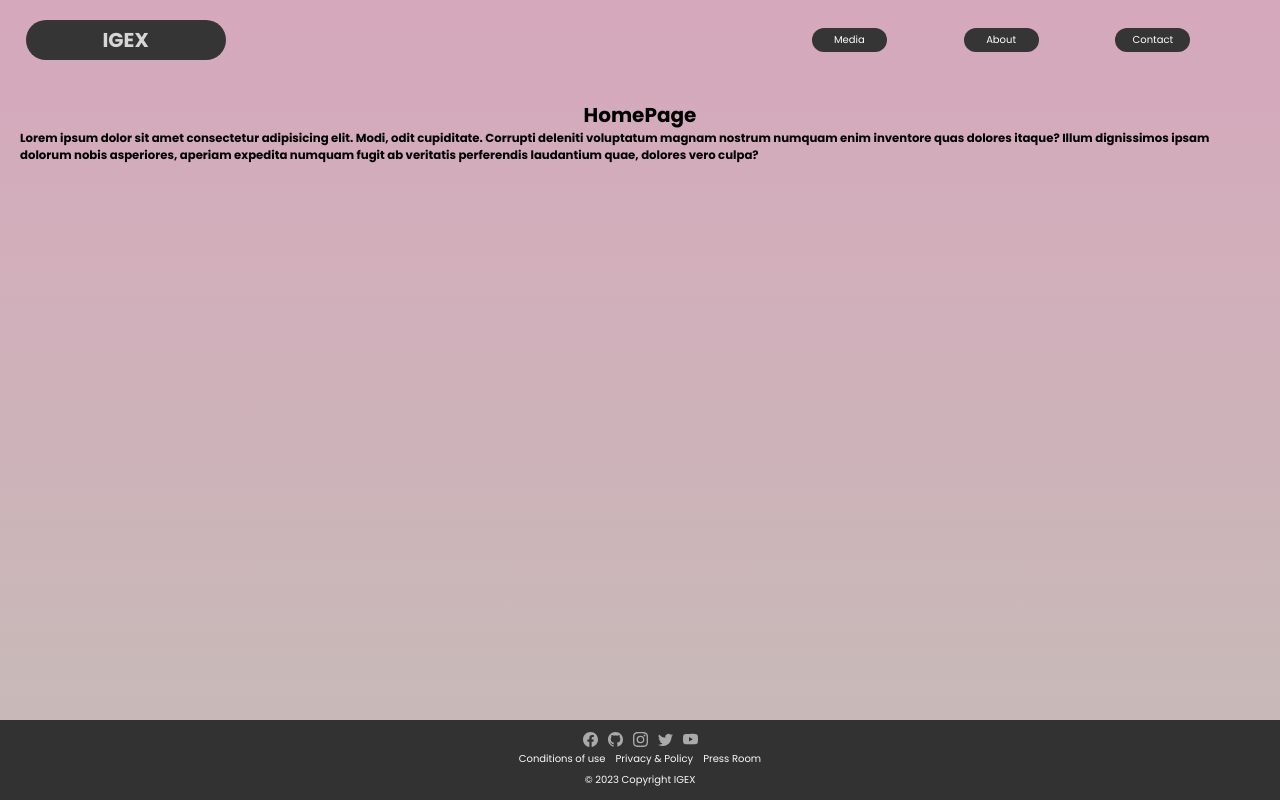
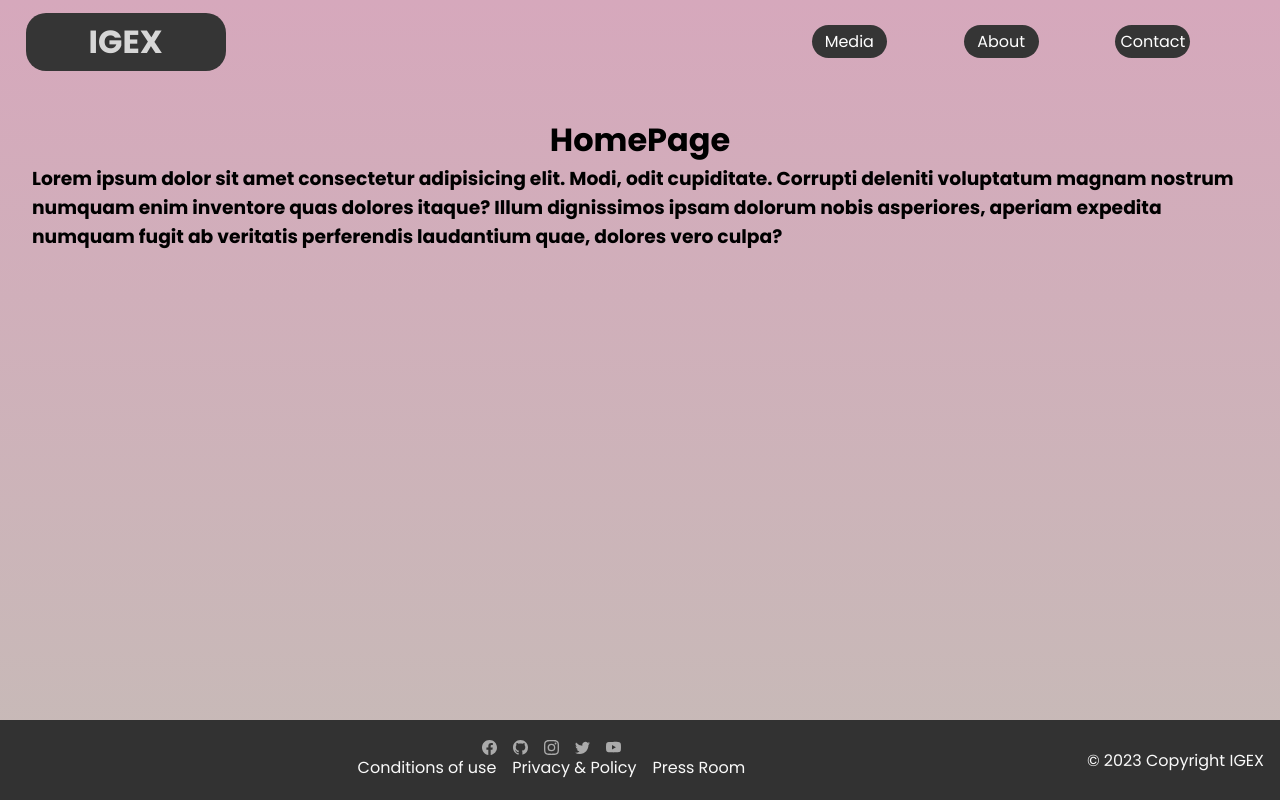
Before and after one commit to JorgeMunarriz/IGEX_PROJECT, a React (Vite) app: page /home in a window 1280 px wide. Built offline with nearby package versions, Linux system fonts and the light colour scheme; no server answers.

Commit message:
feat(update images and imports, styling header and footer)

```diff
--- a/src/components/body/footer/Footer.tsx
+++ b/src/components/body/footer/Footer.tsx
@@ -1,9 +1,24 @@
 import { FooterStyles } from "./footer.styles";
-import { BsFacebook, BsGithub, BsInstagram, BsTwitter, BsYoutube } from "react-icons/bs";
+import { BsFacebook, BsGithub, BsInstagram, BsList, BsTwitter, BsX, BsYoutube } from "react-icons/bs";
+import { useState } from 'react';
 
 export const Footer = () => {
+  const [active, setActive] = useState(false)
+    const handleDropdown = () => {
+      const footerContainerDropdown = document.getElementById("footerContainer");
+      footerContainerDropdown?.classList.toggle("active")
+      setActive(!active)
+    }
+
   return (
-    <FooterStyles>
+    <FooterStyles >
+      <div className="footer__dropdown">
+        <button className="footer__dropdown_button" onClick={handleDropdown}>
+          {!active ? <BsList/> :  <BsX/>}
+
+        </button>
+      </div>
+      <div className="footer" id="footerContainer">
       <div className="footer__header">
         <ul className="footer__header-socialmedia">
           <li className="footer__header-socialmedia-list">
@@ -40,8 +55,9 @@ export const Footer = () => {
           <li className="footer__main-terms-list">Press Room</li>
         </ul>
       </div>
-      <div className="footer__footer">
-        <p className="footer__footer-copyright">© 2023 Copyright IGEX</p>
+      </div>
+      <div className="footer__footer" id="copyrightContainer">
+        <p className="footer__footer-copyright" >© 2023 Copyright IGEX</p>
       </div>
     </FooterStyles>
   );
--- a/src/components/body/footer/footer.styles.ts
+++ b/src/components/body/footer/footer.styles.ts
@@ -3,13 +3,35 @@ import styled from "styled-components";
 export const FooterStyles = styled.footer`
   grid-area: 10 / 1 / 11 / 11;
   background-color: rgba(50, 50, 50, 1);
+  position: relative;
+  display: flex;
+  align-items: center;
+  justify-content: flex-start;
+  width: 100%;
+  padding: 1rem;
+  .footer {
     display: flex;
     flex-direction: column;
     align-items: center;
-  justify-content: space-around;
-  width: 100%;
-  padding: 1rem;
-  .footer__header {
+    justify-content: center;
+    margin: 0 auto;
+    &__dropdown {
+      display: none;
+      align-items: flex-start;
+      justify-content: flex-start;
+      &_button {
+        font-size: 3rem;
+        padding: 3px;
+        background: var(--background-light);
+        border: 1px solid (--background-dark);
+        border-radius: 5px;
+        transition: all 0.3s ease;
+        &:hover {
+          background: var(--background-light-hover);
+        }
+      }
+    }
+    &__header {
       display: flex;
       align-items: center;
       &-socialmedia {
@@ -31,7 +53,7 @@ export const FooterStyles = styled.footer`
         }
       }
     }
-  .footer__main {
+    &__main {
       display: flex;
       &-terms {
         display: flex;
@@ -42,9 +64,43 @@ export const FooterStyles = styled.footer`
         }
       }
     }
-  .footer__footer {
+    &__footer {
       &-copyright {
         color: rgba(250, 250, 250, 1);
       }
     }
+  }
+
+  @media (width < 768px) {
+    .footer {
+      display: flex;
+
+      opacity: 0;
+      transform: scaleY(0);
+      transform-origin: left;
+      transition: all 0.5s ease-in-out;
+      height: 60px;
+      &__dropdown {
+        display: flex;
+      }
+      &__main-terms {
+        padding: 0.5rem;
+        flex-direction: column;
+        gap: 0.75rem;
+      }
+
+
+    }
+
+    .active {
+
+      position: sticky;
+      bottom: 0;
+      opacity: 1;
+      transform: scaleY(1);
+      transition: all 0.5s ease-in-out;
+      height: 200px;
+
+    }
+  }
 `;
--- a/src/components/body/header/Header.tsx
+++ b/src/components/body/header/Header.tsx
@@ -1,23 +1,47 @@
 import { Link } from "react-router-dom";
 import { HeaderStyles } from "./header.styles";
 import { ABOUT, CONTACT, HOME, MEDIA } from "../../../config/paths";
+import { useState } from "react";
+import { BsList, BsX } from "react-icons/bs";
 
 export const Header = () => {
-
+  const [active, setActive] = useState(false);
+  const handleDropdown = () => {
+    const footerContainerDropdown = document.getElementById("headerRightNavigation");
+    footerContainerDropdown?.classList.toggle("active");
+    setActive(!active);
+  };
 
   return (
     <HeaderStyles>
       <Link className="header__left" to={HOME}>
-        <h1 className="header__left-title" >IGEX</h1>
+        <h1 className="header__left-title">IGEX</h1>
       </Link>
       <div className="header__right">
-        <nav className="header__right_nav">
-            <ul className="header__right_nav_ul">
-                <li className="header__right_nav_ul_list"><Link to={MEDIA} className="header__right_nav_ul_list_link">Media</Link></li>
-                <li className="header__right_nav_ul_list"><Link to={ABOUT} className="header__right_nav_ul_list_link">About</Link></li>
-                <li className="header__right_nav_ul_list"><Link to={CONTACT} className="header__right_nav_ul_list_link">Contact</Link></li>
-            </ul>
+        <nav className="header__right_nav" id="headerRightNavigation">
+          <ul className="header__right_nav_ul">
+            <li className="header__right_nav_ul_list">
+              <Link to={MEDIA} className="header__right_nav_ul_list_link">
+                Media
+              </Link>
+            </li>
+            <li className="header__right_nav_ul_list">
+              <Link to={ABOUT} className="header__right_nav_ul_list_link">
+                About
+              </Link>
+            </li>
+            <li className="header__right_nav_ul_list">
+              <Link to={CONTACT} className="header__right_nav_ul_list_link">
+                Contact
+              </Link>
+            </li>
+          </ul>
         </nav>
+        <div className="header__right_dropdown">
+          <button className="header__right_dropdown_button" onClick={handleDropdown}>
+            {!active ? <BsList /> : <BsX />}
+          </button>
+        </div>
       </div>
     </HeaderStyles>
   );
--- a/src/components/body/header/header.styles.ts
+++ b/src/components/body/header/header.styles.ts
@@ -42,7 +42,7 @@ export const HeaderStyles = styled.header`
       color: rgba(250, 250, 250, 1);
       letter-spacing: 1px;
       transform: scale(1.1);
-      box-shadow: 20px 10px 20px -3px rgba(0,0,0,0.5);
+      box-shadow: 20px 10px 20px -3px rgba(0, 0, 0, 0.5);
     }
   }
   .header__right {
@@ -54,9 +54,7 @@ export const HeaderStyles = styled.header`
       &_ul {
         display: flex;
         gap: 6vw;
-        &_list{
-
-
+        &_list {
           &_link {
             display: flex;
             align-items: center;
@@ -82,5 +80,57 @@ export const HeaderStyles = styled.header`
         }
       }
     }
+    &_dropdown {
+      display: none;
+      align-items: flex-start;
+      justify-content: flex-start;
+      &_button {
+        font-size: 3rem;
+        padding: 3px;
+        background: var(--background-light);
+        border: 1px solid (--background-dark);
+        border-radius: 5px;
+        transition: all 0.3s ease;
+        &:hover {
+          background: var(--background-light-hover);
+        }
+      }
+    }
+  }
+
+  @media (width < 768px) {
+    justify-content: space-evenly;
+    .header__right {
+      width: 50%;
+
+      &_dropdown {
+        display: flex;
+        align-items: center;
+        justify-content: center;
+      }
+      &_nav {
+        display: flex;
+        opacity: 0;
+        transform: scaleY(0);
+        transform-origin: left;
+        transition: all 0.5s ease-in-out;
+        padding: 0.5rem;
+        margin: 0 auto;
+        flex-direction: column;
+        gap: 0.75rem;
+        height: 60px;
+        &_ul {
+          flex-direction: column;
+        }
+      }
+    }
+    .active {
+      position: sticky;
+      bottom: 0;
+      opacity: 1;
+      transform: scaleY(1);
+      transition: all 0.5s ease-in-out;
+      height: 200px;
+    }
   }
 `;
--- a/src/index.css
+++ b/src/index.css
@@ -23,7 +23,7 @@ button {
 }
 
 html {
-  font-size: 62.5%;
+  font-size: 100%;
 }
 
 img,
--- a/src/pages/public/LandingPage.tsx
+++ b/src/pages/public/LandingPage.tsx
@@ -2,6 +2,7 @@ import { useNavigate } from "react-router-dom";
 import { HOME } from "../../config/paths";
 import { LandingPageStyles } from "..";
 import { useEffect, useState } from "react";
+import {default as imageLogo } from "../../../public/igex_transparent.png"
 
 const LandingPage = () => {
   const navigate = useNavigate();
@@ -27,7 +28,7 @@ const LandingPage = () => {
         {
             showLogo && (
                 <div className={showLogo ? "active" : ""}>
-                    <img src="/src/assets/images/igex_transparent.png" alt="igex logo" className="imageLogo" />
+                    <img src={imageLogo} alt="igex logo" className="imageLogo" />
                 </div>
 
             )
--- a/src/pages/public/MediaPage.tsx
+++ b/src/pages/public/MediaPage.tsx
@@ -1,4 +1,5 @@
 import { MediaPageStyles } from ".";
+import {default as igexImage} from "../../../public/IgexImage.jpg"
 
 const MediaPage = () => {
   return (
@@ -7,16 +8,16 @@ const MediaPage = () => {
         <h2>MediaPage</h2>
         <div className="mediaPageContainer__content">
           <div className="mediaPageContainer__content_videoContainer">
-            1 <img src="/src/assets/images/IgexImage.jpg" alt="test" className="mediaPageContainer__content_videoContainer_image" />
+            1 <img src={igexImage} alt="test" className="mediaPageContainer__content_videoContainer_image" />
           </div>
           <div className="mediaPageContainer__content_videoContainer">
-            2 <img src="/src/assets/images/IgexImage.jpg" alt="test" className="mediaPageContainer__content_videoContainer_image" />
+            2 <img src={igexImage} alt="test" className="mediaPageContainer__content_videoContainer_image" />
           </div>
           <div className="mediaPageContainer__content_videoContainer">
-            3 <img src="/src/assets/images/IgexImage.jpg" alt="test" className="mediaPageContainer__content_videoContainer_image" />
+            3 <img src={igexImage} alt="test" className="mediaPageContainer__content_videoContainer_image" />
           </div>
           <div className="mediaPageContainer__content_videoContainer">
-            4 <img src="/src/assets/images/IgexImage.jpg" alt="test" className="mediaPageContainer__content_videoContainer_image" />
+            4 <img src={igexImage} alt="test" className="mediaPageContainer__content_videoContainer_image" />
           </div>
         </div>
       </div>
--- a/src/pages/public/mediaPage.styles.ts
+++ b/src/pages/public/mediaPage.styles.ts
@@ -6,6 +6,7 @@ const MediaPageStyles = styled.div`
   justify-content: center;
   width: 100%;
   padding: 2rem;
+  overflow-y: auto;
   .mediaPageContainer {
     display: flex;
     align-items: center;
```
Also changed, not shown: public/IgexImage.jpg (added), public/igex_transparent.png (added). Lines whose indentation alone changed are shown as unchanged.
